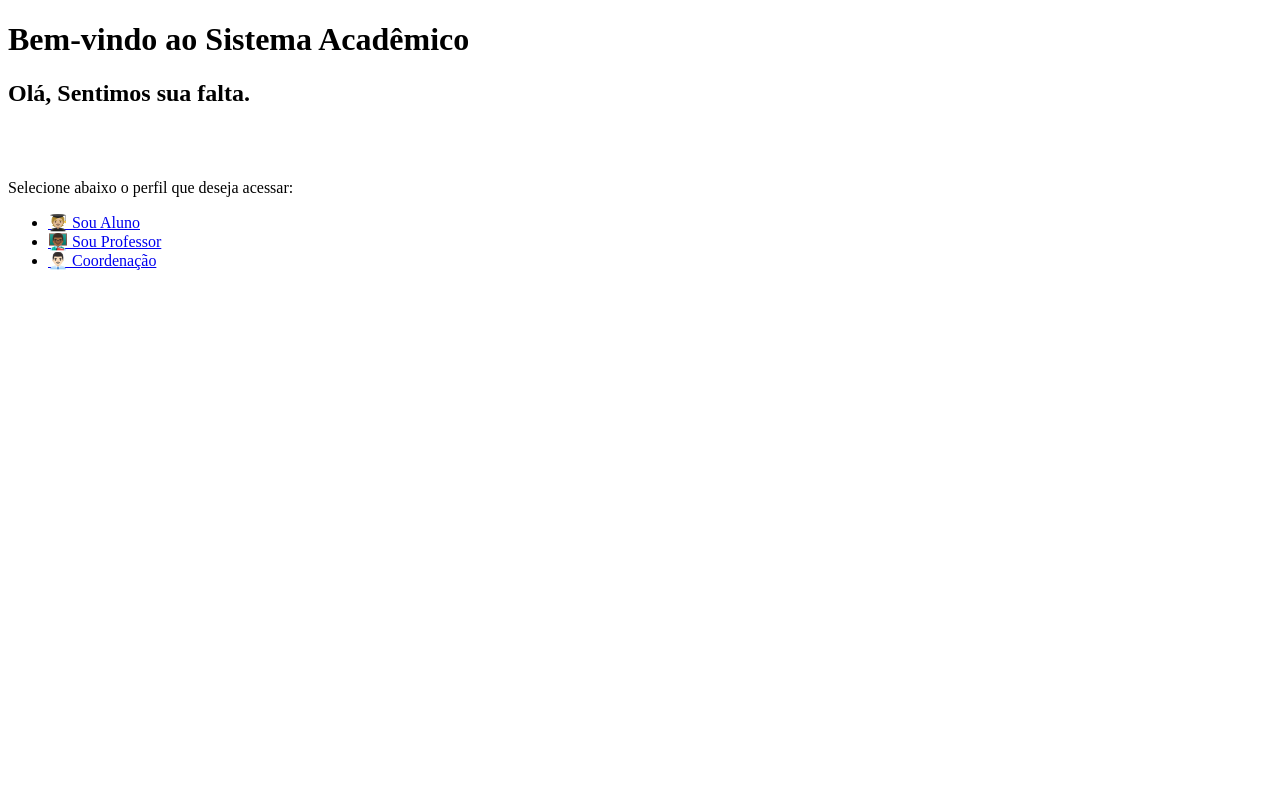
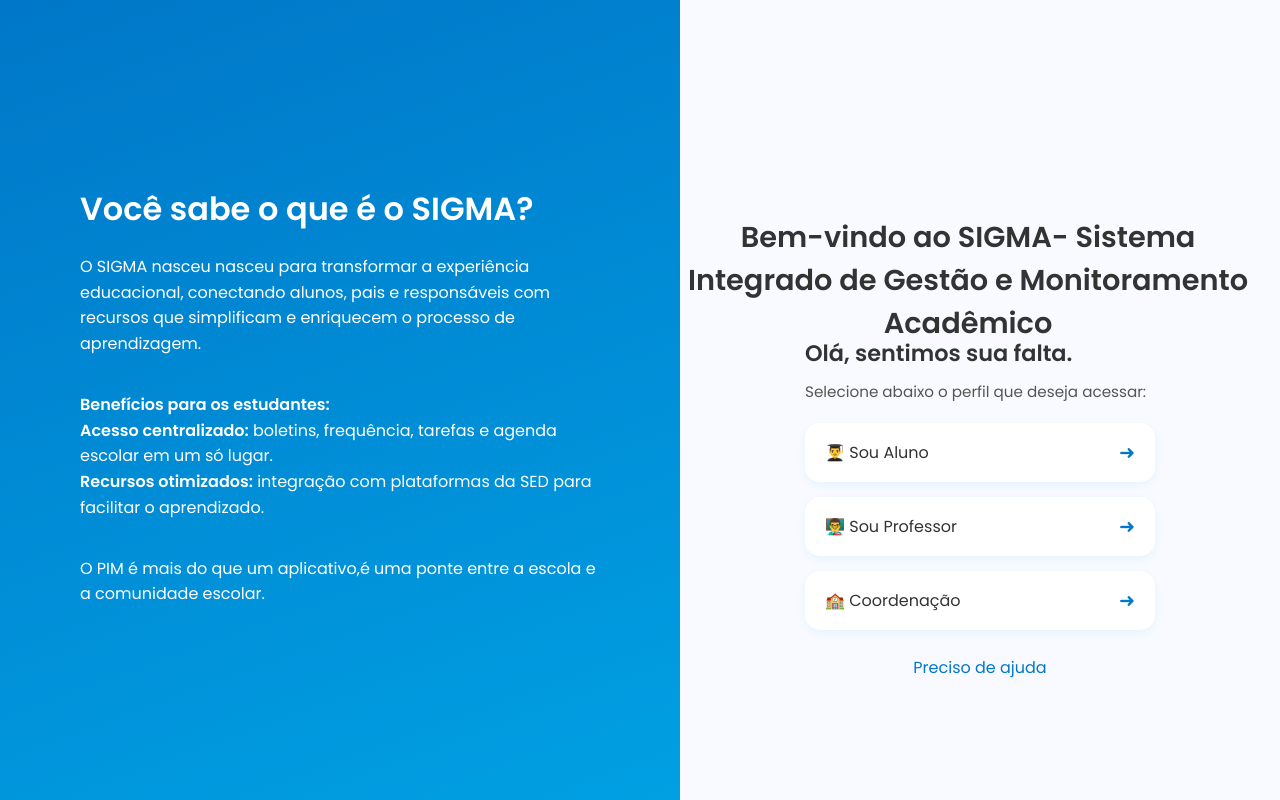
Before and after one commit to MatheusRenat0/pim-sistema-academico-ia, a Flask app: page / in a window 1280 px wide. Run offline with Flask 3, Linux system fonts and the light colour scheme.

Commit message:
mdouglas

```diff
--- a/templates/index.html
+++ b/templates/index.html
@@ -1,25 +1,48 @@
 <!DOCTYPE html>
-<html lang="pt-br">
+<html lang="pt-BR">
 <head>
     <meta charset="UTF-8">
-    <title>TestPim</title>
+    <meta name="viewport" content="width=device-width, initial-scale=1.0">
+    <title>Sistema Acadêmico</title>
+    <link rel="stylesheet" href="style.css">
 </head>
 <body>
-    <header>
-        <h1>Bem-vindo ao Sistema Acadêmico</h1>
-    </header>
 
-    <main>
-        <h2>Olá, Sentimos sua falta.</h2>
-        <br><br>
-        <p>Selecione abaixo o perfil que deseja acessar:</p>
+    <div class="left">
+        <h2>Você sabe o que é o SIGMA?</h2>
+        <p>
+            O SIGMA nasceu nasceu para transformar a experiência educacional, conectando alunos, pais e responsáveis com recursos que simplificam e enriquecem o processo de aprendizagem. </p>
 
-         <ul>
-            <li><a href="{{ url_for('login_aluno_page') }}">🧑🏼‍🎓 Sou Aluno</a></li>
-            <li><a href="{{ url_for('login_professor_page') }}">👨🏾‍🏫 Sou Professor</a></li>
-            <li><a href="{{ url_for('login_diretor_page') }}">👨🏻‍💼 Coordenação </a></li>
-        </ul>
-    </main>
+        <br>
+
+        <p><strong>Benefícios para os estudantes:</strong><br>
+             <strong>Acesso centralizado:</strong> boletins, frequência, tarefas e agenda escolar em um só lugar.<br>
+             <strong>Recursos otimizados:</strong> integração com plataformas da SED para facilitar o aprendizado.</p>
+
+        <br>
+
+        <p>O PIM é mais do que um aplicativo,é uma ponte entre a escola e a comunidade escolar.</p>
+    </div>
+
+    <div class="right">
+
+        <h1 class="welcome">Bem-vindo ao SIGMA- Sistema Integrado de Gestão e Monitoramento Acadêmico</h1>
+
+        <div class="login-container">
+            <h3>Olá, sentimos sua falta.</h3>
+            <p>Selecione abaixo o perfil que deseja acessar:</p>
+
+            <ul>
+                <li><a href="{{ url_for('login_aluno_page') }} "><span>👨‍🎓 Sou Aluno</span></a></li>
+                <li><a href="{{ url_for('login_professor_page') }} "><span>👨‍🏫 Sou Professor</span></a></li>
+                <li><a href="{{ url_for('login_diretor_page') }}"><span>🏫 Coordenação</span></a></li>
+            </ul>
+
+            <div class="footer">
+                <a href="#">Preciso de ajuda</a>
+            </div>
+        </div>
+    </div>
 
 </body>
 </html>
--- /dev/null
+++ b/templates/style.css
@@ -0,0 +1,146 @@
+/* ================================
+   Importação de Fonte + Reset
+================================ */
+@import url('https://fonts.googleapis.com/css2?family=Poppins:wght@400;600&display=swap');
+
+* {
+    margin: 0;                /* Remove margens padrão do navegador */
+    padding: 0;               /* Remove espaçamentos internos padrão */
+    box-sizing: border-box;   /* Inclui bordas e padding no cálculo do tamanho total */
+    font-family: 'Poppins', sans-serif;  /* Fonte moderna e legível */
+}
+
+/* ================================
+   Estrutura geral da página
+================================ */
+body {
+    display: flex;                     /* Divide a tela em dois blocos (esquerda/azul e direita/branca) */
+    height: 100vh;                     /* Ocupa toda a altura da janela */
+}
+
+/* ================================
+   Lado esquerdo (azul)
+================================ */
+.left {
+    flex: 1;                           /* Ocupa metade da tela */
+    background: linear-gradient(160deg, #0077c8, #00a0e3); /* Degradê azul bonito */
+    color: white;                      /* Texto branco sobre o fundo azul */
+    padding: 60px 80px;                /* Espaçamento interno grande */
+    display: flex;                     /* Permite alinhar o conteúdo verticalmente */
+    flex-direction: column;            /* Coloca o texto em coluna */
+    justify-content: center;           /* Centraliza verticalmente */
+    line-height: 1.6;                  /* Espaçamento entre linhas agradável */
+}
+
+.left h2 {
+    font-size: 2rem;                   /* Título grande */
+    font-weight: 600;                  /* Negrito médio */
+    margin-bottom: 20px;               /* Espaço abaixo do título */
+}
+
+.left p {
+    font-size: 1rem;                   /* Tamanho padrão do texto */
+    margin-bottom: 10px;               /* Pequeno espaçamento entre parágrafos */
+}
+
+/* ================================
+   Lado direito (branco)
+================================ */
+.right {
+    flex: 1;                           /* Ocupa metade da tela */
+    background-color: #f8faff;         /* Fundo branco azulado suave */
+    position: relative;                /* Permite posicionar o texto e o login */
+    display: flex;
+    flex-direction: column;
+    justify-content: flex-end;         /* Mantém o login mais embaixo */
+    align-items: center;               /* Centraliza horizontalmente */
+    padding: 60px 40px;                /* Espaçamento interno */
+}
+
+/* ================================
+   Título central entre azul e branco
+================================ */
+.welcome {
+    position: absolute;                /* Posiciona o título livremente */
+    top: 35%;           /* Centraliza verticalmente */
+    left: 48%;   /* Centraliza horizontalmente */
+    transform: translate(-50%, -50%);  /* Ajusta para o centro exato */
+    font-size: 1.8rem;
+    color: #333;                       /* Cor escura sobre fundo claro */
+    text-align: center;
+    width: 100%;
+}
+
+/* ================================
+   Container do login
+================================ */
+.login-container {
+    width: 100%;                       /* Ocupa toda a largura disponível */
+    max-width: 350px;                  /* Limita a largura para centralizar bem */
+    background: transparent;           /* Fundo transparente (fica sobre o branco) */
+    text-align: left;
+    margin-bottom: 60px;               /* Afasta do rodapé */
+}
+
+.login-container h3 {
+
+    font-size: 1.4rem;
+    color: #333;
+    margin-bottom: 10px;
+}
+
+.login-container p {
+    font-size: 0.95rem;
+    color: #555;
+    margin-bottom: 20px;
+}
+
+/* ================================
+   Lista de perfis (botões)
+================================ */
+ul {
+    list-style: none;                  /* Remove marcadores de lista */
+    display: flex;
+    flex-direction: column;            /* Um abaixo do outro */
+    gap: 15px;                         /* Espaçamento entre os botões */
+}
+
+ul li a {
+    display: flex;
+    justify-content: space-between;    /* Ícone à esquerda e seta à direita */
+    align-items: center;
+    background: #fff;                  /* Fundo branco */
+    padding: 15px 20px;
+    border-radius: 15px;               /* Bordas arredondadas */
+    text-decoration: none;
+    color: #333;
+    font-weight: 500;
+    box-shadow: 0 3px 8px rgba(0, 162, 255, 0.08);  /* Sombrinha leve */
+    transition: all 0.3s ease;         /* Suaviza o hover */
+}
+
+ul li a:hover {
+    transform: translateY(-3px);       /* Sobe levemente no hover */
+    box-shadow: 0 6px 12px rgba(0, 183, 255, 0.12);
+}
+
+/* Adiciona a seta ➜ no fim dos botões */
+ul li a::after {
+    content: "➜";
+    font-size: 1.2rem;
+    color: #0077c8;
+}
+
+/* ================================
+   Rodapé (link de ajuda)
+================================ */
+.footer {
+    text-align: center;
+    margin-top: 25px;
+}
+
+.footer a {
+    color: #0077c8;                    /* Azul padrão do tema */
+    text-decoration: none;
+    font-weight: 500;
+}
```
